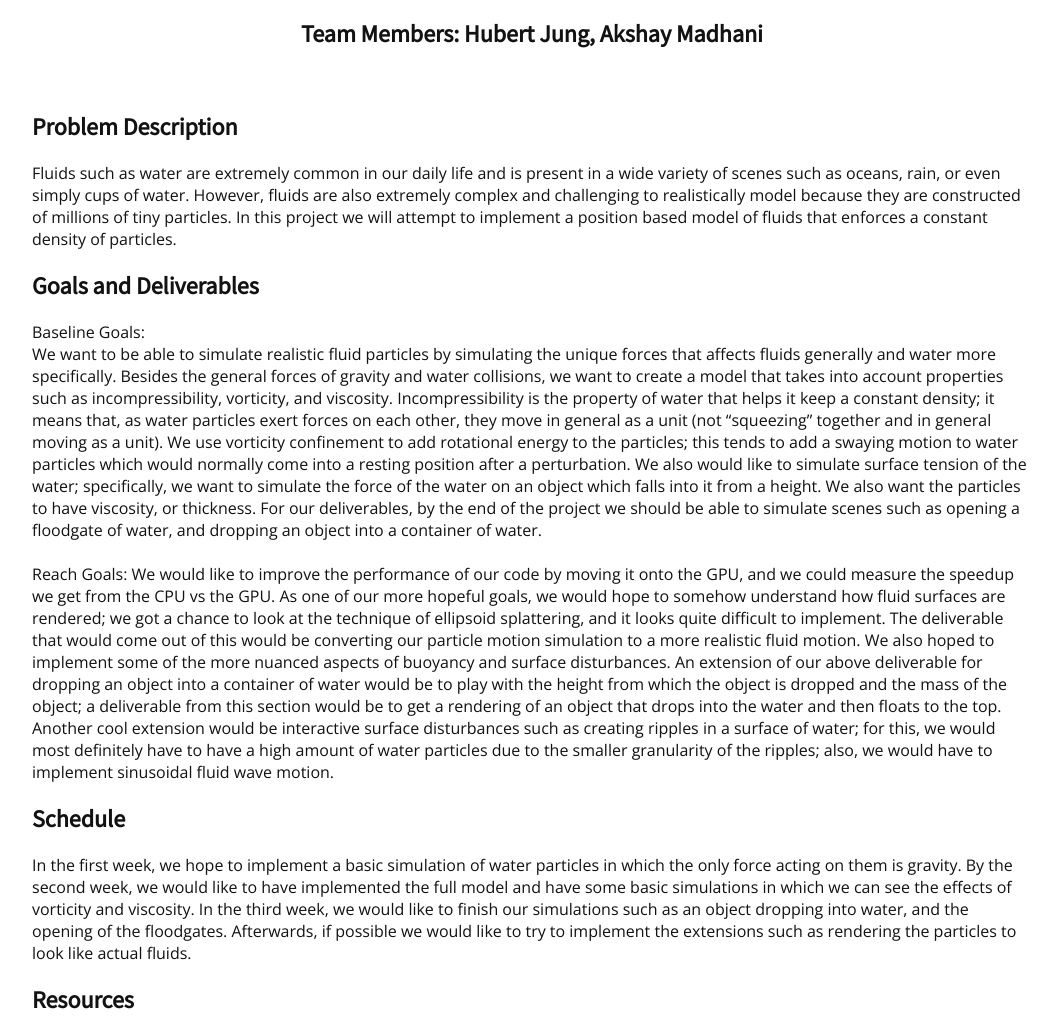
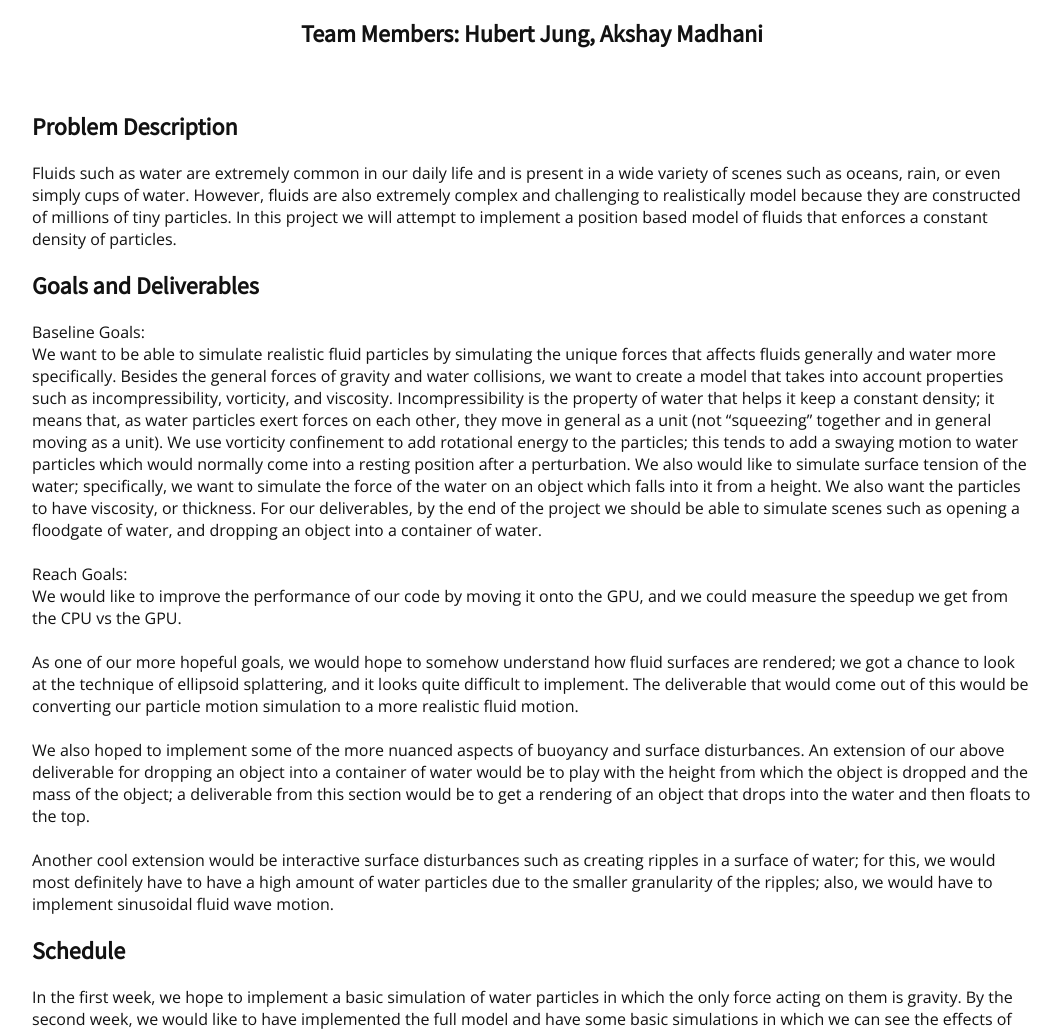
Before and after one commit to hubertjung/cs184_final_proj, a plain HTML site: page index.html in a window 1280 px wide. Shown: the part 226-1257 px from the top of the page, without its empty margins (108-1169 px from the left). Drawn offline with nearby package versions, Linux system fonts and the light colour scheme.

Commit message:
formatting

```diff
--- a/index.html
+++ b/index.html
@@ -41,13 +41,13 @@ We want to be able to simulate realistic fluid particles by simulating the uniqu
 
 <br> <br>
 
-Reach Goals:
+Reach Goals: <br>
 We would like to improve the performance of our code by moving it onto the GPU, and we could measure the speedup we get from the CPU vs the GPU.
-
+<br> <br>
 As one of our more hopeful goals, we would hope to somehow understand how fluid surfaces are rendered; we got a chance to look at the technique of ellipsoid splattering, and it looks quite difficult to implement. The deliverable that would come out of this would be converting our particle motion simulation to a more realistic fluid motion.
-
+<br> <br>
 We also hoped to implement some of the more nuanced aspects of buoyancy and surface disturbances. An extension of our above deliverable for dropping an object into a container of water would be to play with the height from which the object is dropped and the mass of the object; a deliverable from this section would be to get a rendering of an object that drops into the water and then floats to the top.
-
+<br> <br>
 Another cool extension would be interactive surface disturbances such as creating ripples in a surface of water; for this, we would most definitely have to have a high amount of water particles due to the smaller granularity of the ripples; also, we would have to implement sinusoidal fluid wave motion.
 </p>
 
```
